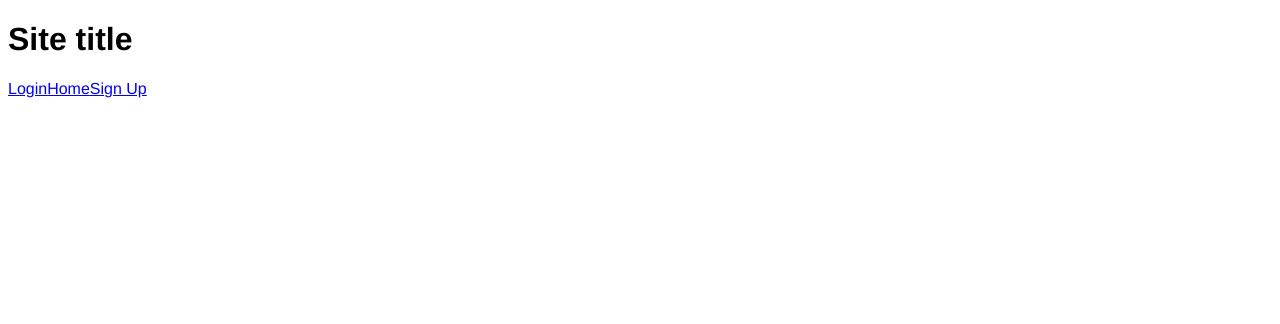
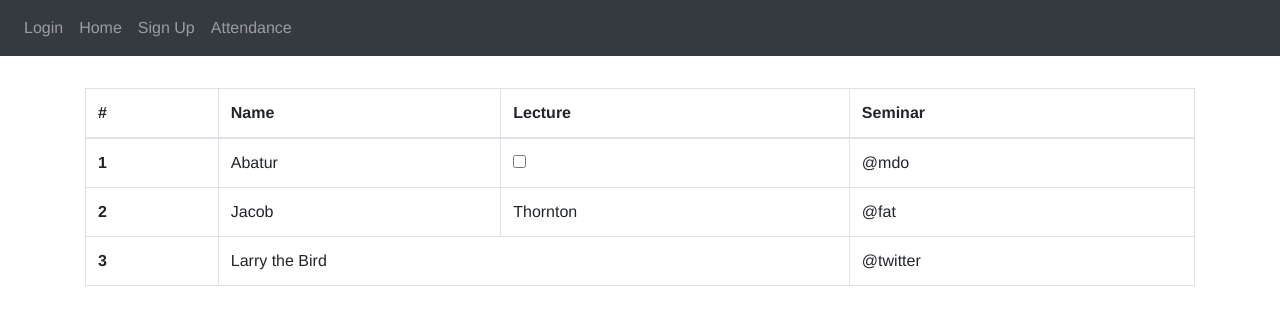
Before and after one commit to jpyatachkov/journal_vue, a Vue app: page /#/attendance_today in a window 1280 px wide. Shown: the top 324 px of the page. Built offline with nearby package versions, Linux system fonts and the light colour scheme.

Commit message:
Procces goes on

```diff
--- a/src/app-routes.js
+++ b/src/app-routes.js
@@ -1,6 +1,7 @@
 import Index from './views/Index.vue';
 import Login from './views/Login.vue';
 import SignUp from './views/SignUp.vue';
+import AttendanceToday from './views/AttendanceToday.vue'
 
 export default [
   // Redirects to /route-one as the default route.
@@ -30,6 +31,11 @@ export default [
       path: '/signup',
       name: 'signup',
       component: SignUp
+  },
+  {
+    path: '/attendance_today',
+    name: 'attendance_today',
+    component: AttendanceToday
   }
 //   {
 //     // Route two takes the route parameter "id".
--- /dev/null
+++ b/src/components/GroupList.vue
@@ -0,0 +1,39 @@
+<template>
+    <div class="container">
+    <table class="table table-bordered">
+  <thead>
+    <tr>
+      <th scope="col">#</th>
+      <th scope="col">Name</th>
+      <th scope="col">Lecture</th>
+      <th scope="col">Seminar</th>
+    </tr>
+  </thead>
+  <tbody>
+    <tr>
+      <th scope="row">1</th>
+      <td>Abatur</td>
+      <td><input type="checkbox"></td>
+      <td>@mdo</td>
+    </tr>
+    <tr>
+      <th scope="row">2</th>
+      <td>Jacob</td>
+      <td>Thornton</td>
+      <td>@fat</td>
+    </tr>
+    <tr>
+      <th scope="row">3</th>
+      <td colspan="2">Larry the Bird</td>
+      <td>@twitter</td>
+    </tr>
+  </tbody>
+</table>
+    </div>
+</template>
+
+<script>
+export default {
+    name: 'GroupList'
+}
+</script>
--- /dev/null
+++ b/src/components/LoginForm.vue
@@ -0,0 +1,27 @@
+<template>
+    <div class="container">
+        <form @submit="signIn" class="form-signin">
+            <label class="form-label">Login</label>
+            <input type="text" class="form-control" required/>
+            <label class="form-label">Password</label>
+            <input type="password" class="form-control" required/><br>
+            <input type="submit" class="btn btn-primary">
+        </form>
+    </div>
+</template>
+
+<script>
+export default {
+    name: 'LoginForm',
+    methods: {
+        signIn() {
+            //validate
+            //send request
+            //redirect if success
+            console.log("hello")
+            this.$router.push('index')
+        }
+    }
+
+}
+</script>
--- /dev/null
+++ b/src/components/SignUpForm.vue
@@ -0,0 +1,26 @@
+<template>
+    <div class="container">
+        <form @submit="signUp" class="form-signin">
+            <label class="form-label">Name</label>
+            <input type="text" class="form-control" required/>
+            <label class="form-label">Surname</label>
+            <input type="text" class="form-control" required/>
+            <label class="form-label">Login</label>
+            <input type="text" class="form-control" required/>
+            <label class="form-label">Password</label>
+            <input type="password" class="form-control" required/><br>
+            <input type="submit" class="btn btn-primary">
+        </form>
+    </div>
+</template>
+
+<script>
+export default {
+    name: 'SignUpForm',
+    methods: {
+        signUp() {
+
+        }
+    }
+}
+</script>
--- a/src/components/layout/Header.vue
+++ b/src/components/layout/Header.vue
@@ -1,11 +1,21 @@
 <template>
     <div>
-        <h1>Site title</h1>
-        <div id="nav">
-            <router-link to="/login">Login</router-link>
-            <router-link to="/index">Home</router-link>
-            <router-link to="/signup">Sign Up</router-link>
-        </div>
+        <nav class="navbar navbar-expand-sm navbar-dark bg-dark" style="margin-bottom:2rem" >
+            <ul class="navbar-nav mr-auto">
+                <li class="nav-item">
+                    <router-link to="/login" class="nav-link">Login</router-link>
+                </li>
+                <li class="nav-item">
+                    <router-link to="/index" class="nav-link">Home</router-link>
+                </li>
+                <li class="nav-item">
+                    <router-link to="/signup" class="nav-link">Sign Up</router-link>
+                </li>
+                <li class="nav-item">
+                    <router-link to="/attendance_today" class="nav-link">Attendance</router-link>
+                </li>
+            </ul>
+        </nav>
     </div>
 </template>
 
@@ -16,7 +26,7 @@ export default {
 </script>
 
 <style scoped>
-    router-link {
-        margin-right: 1rem;
+    a {
+        padding-right: 5px;
     }
 </style>
--- a/src/main.js
+++ b/src/main.js
@@ -2,6 +2,8 @@ import Vue from 'vue';
 import VueRouter from 'vue-router';
 import App from './App.vue'
 import appRoutes from './app-routes.js'
+import 'bootstrap'
+import 'bootstrap/dist/css/bootstrap.min.css'
 
 Vue.use(VueRouter);
 
--- /dev/null
+++ b/src/views/AttendanceToday.vue
@@ -0,0 +1,16 @@
+<template>
+    <div>
+        <GroupList />
+    </div>
+</template>
+
+<script>
+import GroupList from '../components/GroupList'
+
+export default {
+    name: 'AttendanceToday',
+    components: {
+        GroupList
+    }
+}
+</script>
--- a/src/views/Index.vue
+++ b/src/views/Index.vue
@@ -1,6 +1,8 @@
 <template>
     <div>
         <h3>This Is Index page</h3>
+        <input type="checkbox" name="checkbox" id="checkbox_id" value="value">
+        <label for="checkbox_id">Text</label>
     </div>
 </template>
 
--- a/src/views/Login.vue
+++ b/src/views/Login.vue
@@ -1,12 +1,18 @@
 <template>
     <div>
         <h3>Login Page</h3>
+        <LoginForm />
     </div>
 </template>
 
 <script>
+import LoginForm from '../components/LoginForm'
+
 export default {
-    name: "Login"
+    name: "Login",
+    components: {
+        LoginForm
+    }
 }
 </script>
 
--- a/src/views/SignUp.vue
+++ b/src/views/SignUp.vue
@@ -1,8 +1,16 @@
 <template>
-    <h3>Sign Up Page</h3>
+    <div>
+        <h3>Sign Up Page</h3>
+        <SignUpForm />
+    </div>
 </template>
 <script>
+import SignUpForm from '../components/SignUpForm'
+
 export default {
-    name: 'SignUp'
+    name: 'SignUp',
+    components: {
+        SignUpForm
+    }
 }
 </script>
```
Also changed, not shown: package.json (+6 -1 lines), src/components/GroupListItem.vue (added, +10 -0 lines), 1 other file (tests, documents, lock files or other folders).
